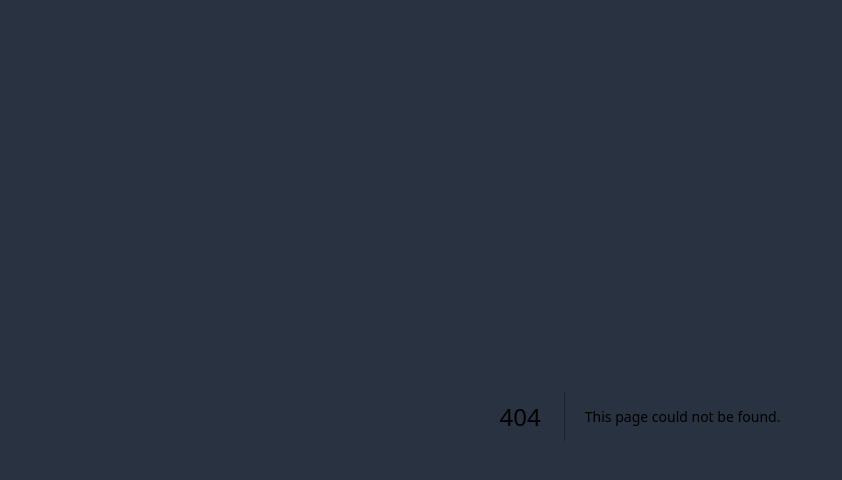
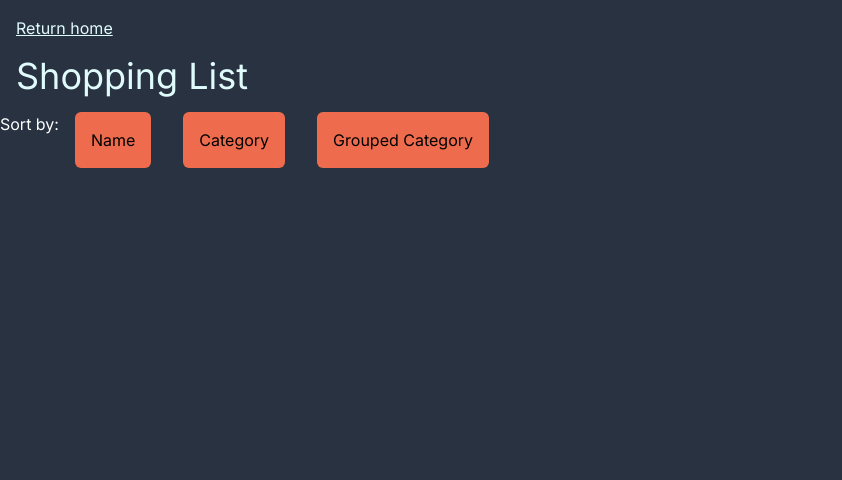
Before and after one commit to nataliey16/cprg306-assignments, a Next.js app: page /week-5 in a window 1280 px wide. Before the commit this address had no page. Shown: the top 480 px of the page, without its empty margins (0-842 px from the left). Built offline with nearby package versions, Linux system fonts and the light colour scheme.

Commit message:
Add week-5 router, components, json file, and function to sort json based on name

```diff
--- a/app/page.js
+++ b/app/page.js
@@ -19,6 +19,9 @@ export default function Home() {
       <Link className={LINK_STYLES} href="week-4">
         Week 4 Assignment: Add New Item
       </Link>
+      <Link className={LINK_STYLES} href="week-5">
+        Week 5: Add Functionality to Shopping List
+      </Link>
     </main>
   );
 }
--- /dev/null
+++ b/app/week-5/item-list.js
@@ -0,0 +1,38 @@
+"use client";
+import { useState } from "react";
+import Item from "./item";
+import items from "./items.json";
+
+const ItemList = () => {
+  const [sortBy, setSortBy] = useState("name");
+
+  //Sort items array
+  const sortItems = items.sort((itemA, itemB) => {
+    if (sortBy == "name") {
+      return itemA.name.localeCompare(itemB.name);
+    } else if (sortBy == "category") {
+      return itemA.category.localeCompare(item.category);
+    }
+    console.log(items);
+  });
+
+  return (
+    <div className="flex flex-row">
+      <p className="text-white">Sort by:</p>
+      <button
+        className="bg-[#EE6C4D] rounded-md p-4 mx-4 mb-4"
+        onClick={() => setSortBy(sortItems)}
+      >
+        Name
+      </button>
+      <button className="bg-[#EE6C4D] rounded-md p-4 mx-4 mb-4">
+        Category
+      </button>
+      <button className="bg-[#EE6C4D] rounded-md p-4 mx-4 mb-4">
+        Grouped Category
+      </button>
+    </div>
+  );
+};
+
+export default ItemList;
--- /dev/null
+++ b/app/week-5/item.js
@@ -0,0 +1,18 @@
+const LIST_STYLES =
+  "capitalize m-4 bg-[#EE6C4D] rounded-lg p-4 text-white max-w-[300px]";
+
+const Item = ({ name, quantity, category }) => {
+  return (
+    <div>
+      <ul className={LIST_STYLES}>
+        <li className="text-lg">{name}</li>
+        <li>
+          Buy {quantity} in {category}
+        </li>
+      </ul>
+      <Item name={name} quantity={quantity} category={category} />
+    </div>
+  );
+};
+
+export default Item;
--- /dev/null
+++ b/app/week-5/items.json
@@ -0,0 +1,74 @@
+[
+  {
+    "id": "1h2GJKH12gkHG31h1H",
+    "name": "milk, 4 L 🥛",
+    "quantity": 1,
+    "category": "dairy"
+  },
+  {
+    "id": "2KJH3k2j3H1k2J3K1H",
+    "name": "bread 🍞",
+    "quantity": 2,
+    "category": "bakery"
+  },
+  {
+    "id": "3h2KJH3k2j3H1k2J3",
+    "name": "eggs, dozen 🥚",
+    "quantity": 2,
+    "category": "dairy"
+  },
+  {
+    "id": "4k2J3K1H2GJKH12gk",
+    "name": "bananas 🍌",
+    "quantity": 6,
+    "category": "produce"
+  },
+  {
+    "id": "5H1h1H2KJH3k2j3H",
+    "name": "broccoli 🥦",
+    "quantity": 3,
+    "category": "produce"
+  },
+  {
+    "id": "6H1k2J3K1H2GJKH1",
+    "name": "chicken breasts, 1 kg 🍗",
+    "quantity": 1,
+    "category": "meat"
+  },
+  {
+    "id": "7gkHG31h1H2KJH3k",
+    "name": "pasta sauce 🍝",
+    "quantity": 3,
+    "category": "canned goods"
+  },
+  {
+    "id": "8j3H1k2J3K1H2GJK",
+    "name": "spaghetti, 454 g 🍝",
+    "quantity": 2,
+    "category": "dry goods"
+  },
+  {
+    "id": "9H12gkHG31h1H2KJ",
+    "name": "toilet paper, 12 pack 🧻",
+    "quantity": 1,
+    "category": "household"
+  },
+  {
+    "id": "10H3k2j3H1k2J3K1",
+    "name": "paper towels, 6 pack",
+    "quantity": 1,
+    "category": "household"
+  },
+  {
+    "id": "11k2J3K1H2GJKH12",
+    "name": "dish soap 🍽️",
+    "quantity": 1,
+    "category": "household"
+  },
+  {
+    "id": "12GJKH12gkHG31h1",
+    "name": "hand soap 🧼",
+    "quantity": 4,
+    "category": "household"
+  }
+]
--- /dev/null
+++ b/app/week-5/page.js
@@ -0,0 +1,16 @@
+import Link from "next/link";
+import ItemList from "./item-list";
+
+const Page = () => {
+  return (
+    <main>
+      <Link className="underline m-4 text-[#E0FBFC]" href="/">
+        Return home
+      </Link>
+      <h1 className="m-4 text-[#E0FBFC] text-bold text-4xl">Shopping List</h1>
+      <ItemList />
+    </main>
+  );
+};
+
+export default Page;
```
